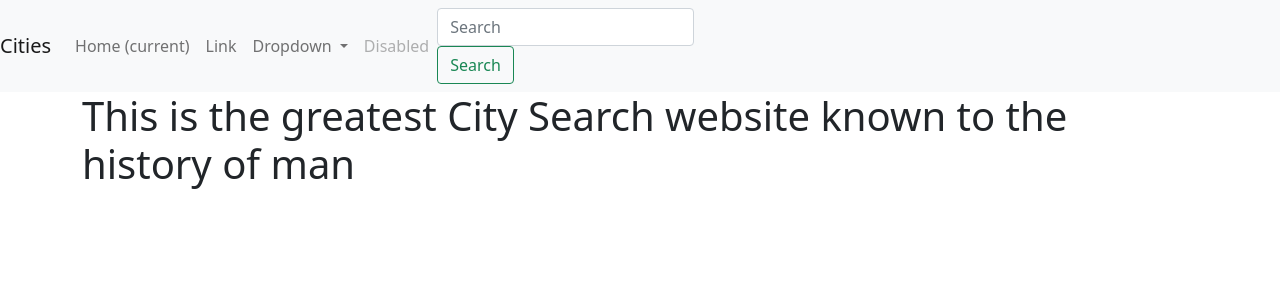
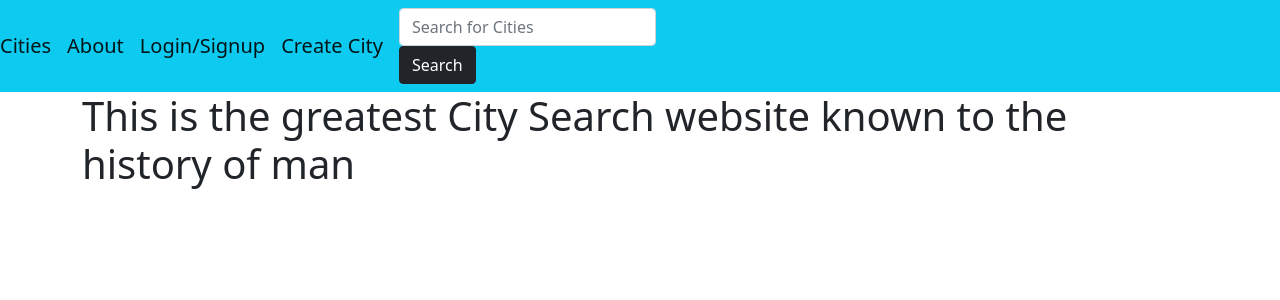
Before and after one commit to tmarra122333/travelr, a Django app: page /about/ in a window 1280 px wide. Shown: the top 300 px of the page. Run offline with Django 4.2, Linux system fonts and the light colour scheme.

Commit message:
Navbar Update not linked to pages yet

```diff
--- a/db/data.sql
+++ b/db/data.sql
@@ -47,7 +47,7 @@ INSERT INTO main_app_guide(title, city_id, country, neighborhood, description, c
   VALUES
     (
     'Fabrica de Arte Cubano',
-    '5',
+    '2',
     'Cuba',
     'Vedado',
     'La Fabrica de Arte Cubano (FAC), is Havana’s hippest spot. A place unimaginable just a few years ago. It’s an art gallery, music venue, bar, cultural center, dance club all in one. It almost feels like you could be in Brooklyn (for better or worse). The crowd is a fun mix of Cubans and foreigners due to the low $2 cover, and reasonable drink prices',
@@ -61,7 +61,7 @@ INSERT INTO main_app_guide(title, city_id, country, neighborhood, description, c
   VALUES
     (
     'Mercado Agropecuario 19 y B (Farmers Market)',
-    '5',
+    '2',
     'Cuba',
     'Vedado',
     'Locals call this the diplomats farm stand for the higher-quality produce and elevated prices. Indeed, it is Havana’s version of whole foods, yet still a far far cry. But its a nice place to grab a few fruits and veggies, and to see how locals shop. You’ll find more things in the AM than the PM. Depending on seasons, you will find rare items like mint and other herbs, ripe tomatoes, and kiwis. Make sure to bargain, or they will take advantage of you.',
--- a/main_app/templates/navbar.html
+++ b/main_app/templates/navbar.html
@@ -13,39 +13,31 @@
     <title>Document</title>
 </head>
 <body>
-    <nav class="navbar navbar-expand-lg navbar-light bg-light">
+    <nav class="navbar navbar-expand-lg navbar-light bg-info">
         <a class="navbar-brand" href="#">Cities</a>
         <button class="navbar-toggler" type="button" data-toggle="collapse" data-target="#navbarSupportedContent" aria-controls="navbarSupportedContent" aria-expanded="false" aria-label="Toggle navigation">
           <span class="navbar-toggler-icon"></span>
         </button>
 
-        <div class="collapse navbar-collapse" id="navbarSupportedContent">
-          <ul class="navbar-nav mr-auto">
-            <li class="nav-item active">
-              <a class="nav-link" href="#">Home <span class="sr-only">(current)</span></a>
-            </li>
-            <li class="nav-item">
-              <a class="nav-link" href="#">Link</a>
-            </li>
-            <li class="nav-item dropdown">
-              <a class="nav-link dropdown-toggle" href="#" id="navbarDropdown" role="button" data-toggle="dropdown" aria-haspopup="true" aria-expanded="false">
-                Dropdown
-              </a>
-              <div class="dropdown-menu" aria-labelledby="navbarDropdown">
-                <a class="dropdown-item" href="#">Action</a>
-                <a class="dropdown-item" href="#">Another action</a>
-                <div class="dropdown-divider"></div>
-                <a class="dropdown-item" href="#">Something else here</a>
-              </div>
-            </li>
-            <li class="nav-item">
-              <a class="nav-link disabled" href="#">Disabled</a>
-            </li>
-          </ul>
-          <form class="form-inline my-2 my-lg-0">
-            <input class="form-control mr-sm-2" type="search" placeholder="Search" aria-label="Search">
-            <button class="btn btn-outline-success my-2 my-sm-0" type="submit">Search</button>
-          </form>
+        <a class="navbar-brand" href="#">About</a>
+        <button class="navbar-toggler" type="button" data-toggle="collapse" data-target="#navbarSupportedContent" aria-controls="navbarSupportedContent" aria-expanded="false" aria-label="Toggle navigation">
+          <span class="navbar-toggler-icon"></span>
+        </button>
+
+        <a class="navbar-brand" href="#">Login/Signup</a>
+        <button class="navbar-toggler" type="button" data-toggle="collapse" data-target="#navbarSupportedContent" aria-controls="navbarSupportedContent" aria-expanded="false" aria-label="Toggle navigation">
+          <span class="navbar-toggler-icon"></span>
+        </button>
+
+        <a class="navbar-brand" href="#">Create City</a>
+        <button class="navbar-toggler" type="button" data-toggle="collapse" data-target="#navbarSupportedContent" aria-controls="navbarSupportedContent" aria-expanded="false" aria-label="Toggle navigation">
+          <span class="navbar-toggler-icon"></span>
+        </button>
+
+            <form class="form-inline">
+                <input class="form-control mr-sm-2" type="search" placeholder="Search for Cities" aria-label="Search">
+                <button class="btn btn-dark my-0" type="submit">Search</button>
+             </form>
         </div>
       </nav>
         <div class="container">
--- a/main_app/templates/starter.html
+++ b/main_app/templates/starter.html
@@ -1,3 +1,4 @@
+{% extends 'navbar.html' %} {% block content %}
 <!DOCTYPE html>
 <html lang="en">
 <head>
@@ -66,3 +67,4 @@
     <script src="https://cdn.jsdelivr.net/npm/bootstrap@5.1.3/dist/js/bootstrap.bundle.min.js" integrity="sha384-ka7Sk0Gln4gmtz2MlQnikT1wXgYsOg+OMhuP+IlRH9sENBO0LRn5q+8nbTov4+1p" crossorigin="anonymous"></script>
 </body>
 </html>
+{% endblock %}
```
